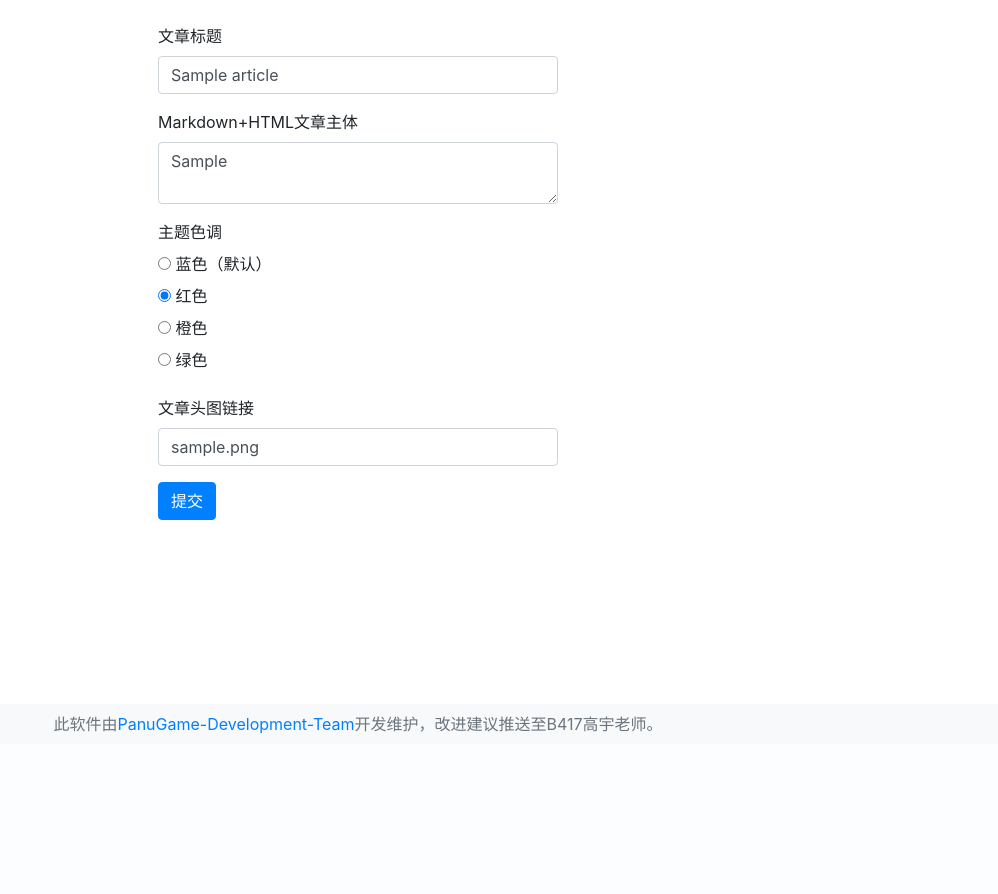
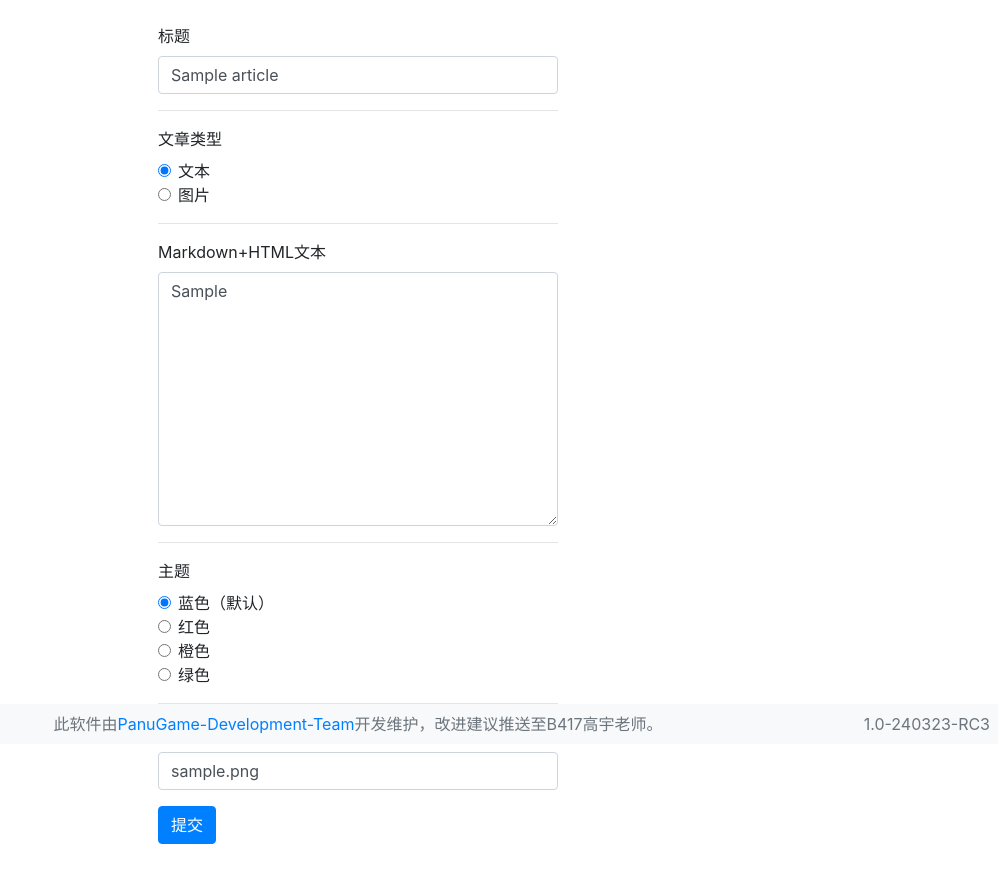
Before and after one commit to PanuGame-Development-Team/QAHumanityWebsite, a Flask app: page /change/?id=1 in a window 1280 px wide. Shown: the part 56-950 px from the top of the page, without its empty margins (282-1280 px from the left). Before the commit the page ends 790 px from the top, so only its background shows below. Run offline with Flask 3, Linux system fonts and the light colour scheme; the visitor is signed in with stand-in values (Sample User, id 1); tables that the repository leaves empty hold one stand-in row (values such as "Sample post"); some libraries are stand-ins or nearby versions.

Commit message:
1.0-240323-RC3

```diff
--- a/forms.py
+++ b/forms.py
@@ -5,9 +5,9 @@ class LoginForm(FlaskForm):
     yxid = StringField("云校账号",validators=[DataRequired(message="云校账号不能为空")])
     password = PasswordField("密码",validators=[DataRequired(message="密码不能为空")])
     submit = SubmitField("提交")
-class WriteForm(FlaskForm):
-    title = StringField("文章标题",validators=[DataRequired(message="文章标题不能为空")])
-    md = TextAreaField("Markdown+HTML文章主体",validators=[DataRequired(message="文章不能为空"),Length(min=10,message="不得小于10个字符")])
-    theme = RadioField("主题色调",choices=[(0,"蓝色（默认）"),(1,"红色"),(2,"橙色"),(3,"绿色")],default=0)
-    jumimg = StringField("文章头图链接",validators=[DataRequired(message="文章头图不能为空"),URL(message="文章头图不是链接")])
-    submit = SubmitField("提交")
+# class WriteForm(FlaskForm):
+#     title = StringField("文章标题",validators=[DataRequired(message="文章标题不能为空")])
+#     md = TextAreaField("Markdown+HTML文章主体",validators=[DataRequired(message="文章不能为空"),Length(min=10,message="不得小于10个字符")])
+#     theme = RadioField("主题色调",choices=[(0,"蓝色（默认）"),(1,"红色"),(2,"橙色"),(3,"绿色")],default=0)
+#     jumimg = StringField("文章头图链接",validators=[DataRequired(message="文章头图不能为空"),URL(message="文章头图不是链接")])
+#     submit = SubmitField("提交")
--- a/main.py
+++ b/main.py
@@ -6,6 +6,7 @@ from forms import *
 from markdown import markdown
 from lib import *
 from model import *
+from uuid import uuid4
 app = Flask(APP_NAME)
 app.secret_key = APP_SECRETKEY
 for config in APP_CONFIG:
@@ -25,15 +26,15 @@ def tagf(html,themeid):
     return html.format(theme=theme)
 @app.template_filter("del_tag")
 def deltag(html):
-    return html.translate({ord(i):None for i in "abcdefghijklmnopqrstuvwxyz1234567890 !-\"'<>/%\{\}=#.:"})
+    return html.translate({ord(i):None for i in "abcdefghijklmnopqrstuvwxyz1234567890 !-\"'<>/%\{\}=#.:;"})
 def render_markdown(string):
     return markdown(string,extensions=mdmodules,extension_configs=mdconfigs)
 @app.route("/",methods=["GET"])
 def index():
     if session.get("logged_in"):
-        dic = {"user":session.get("user"),"uid":session.get("uid")}
+        dic = {"user":session.get("user"),"uid":session.get("uid"),"version":APP_VERSION}
     else:
-        dic = {}
+        dic = {"version":APP_VERSION}
     try:
         id = int(request.args.get("id",-1))
     except ValueError:
@@ -97,40 +98,66 @@ def login():
             else:
                 flash("登录失败，可能因为密码错误或无法连接云校","danger")
                 return redirect("/login/")
-    return render_template("login.html",form=form)
+    return render_template("login.html",form=form,version=APP_VERSION)
 @app.route("/write/",methods=["GET","POST"])
 def write():
     if session.get("logged_in"):
-        dic = {"user":session.get("user"),"uid":session.get("uid")}
+        dic = {"user":session.get("user"),"uid":session.get("uid"),"version":APP_VERSION}
     else:
         return redirect("/login/")
-    form = WriteForm()
-    if form.validate_on_submit():
-        title = form.title.data
-        md = form.md.data
-        theme = form.theme.data
-        jumimg = form.jumimg.data
-        author = session.get("user")
-        time = datetime.now()
-        article = Article()
-        article.title = title
-        article.html = render_markdown(md)
-        article.theme = theme
-        article.jumimg = jumimg
-        article.author = author
-        article.time = time
+    if request.method == "GET":
+        return render_template("write.html",**dic)
+    if "type" in request.form:
+        if request.form["type"] == "0" and lin(["title","md","theme","jumimg"],request.form):
+            title = request.form["title"]
+            md = request.form["md"]
+            theme = int(request.form["theme"])
+            jumimg = request.form["jumimg"]
+            author = session.get("user")
+            time = datetime.now()
+            article = Article()
+            article.title = title
+            article.html = render_markdown(md)
+            article.theme = theme
+            article.jumimg = jumimg
+            article.author = author
+            article.time = time
+        elif request.form["type"] == "1" and lin(["title","jumimg"],request.form) and "files" in request.files:
+            title = request.form["title"]
+            jumimg = request.form["jumimg"]
+            files = request.files.getlist("files")
+            author = session.get("user")
+            html = ""
+            for file in files:
+                fileext = file.filename.strip().split(".")[-1].lower()
+                if fileext in ["jpg","png","jpeg","gif","mp4","mov"]:
+                    uuid = uuid4().hex
+                    file.save(open(f"static/uploads/{uuid}.{fileext}","wb"))
+                    if fileext in ["jpg","png","jpeg","gif"]:
+                        html += f"<img style=\"width:100%;\" src=\"/static/uploads/{uuid}.{fileext}\"/>"
+                    else:
+                        html += f"<video style=\"width:100%;\" src=\"/static/uploads/{uuid}.{fileext}\"/>"
+            time = datetime.now()
+            article = Article()
+            article.title = title
+            article.html = html
+            article.theme = 0
+            article.author = author
+            article.time = time
+        else:
+            abort(404)
         User.query.filter(User.realname == author).update({"count":User.count + 1})
         db.session.add(article)
         db.session.commit()
         flash("发布成功","success")
         return redirect(f"/?id={article.id}")
-    return render_template("write.html",form=form,**dic)
+    abort(404)
 @app.route("/author/",methods=["GET"])
 def author():
     if session.get("logged_in"):
-        dic = {"user":session.get("user"),"uid":session.get("uid")}
+        dic = {"user":session.get("user"),"uid":session.get("uid"),"version":APP_VERSION}
     else:
-        dic = {}
+        dic = {"version":APP_VERSION}
     if "id" in request.args:
         try:
             author = User.query.get(int(request.args.get("id")))
@@ -162,7 +189,7 @@ def recommend():
 @app.route("/change/",methods=["GET","POST"])
 def change():
     if session.get("logged_in"):
-        dic = {"user":session.get("user"),"uid":session.get("uid")}
+        dic = {"user":session.get("user"),"uid":session.get("uid"),"version":APP_VERSION}
     else:
         flash("请先登录","warning")
         return redirect("/login/")
@@ -172,25 +199,37 @@ def change():
         except ValueError:
             abort(404)
     if article and article.author == dic["user"]:
-        form = WriteForm()
-        if form.validate_on_submit():
-            title = form.title.data
-            md = form.md.data
-            theme = form.theme.data
-            jumimg = form.jumimg.data
-            article.title = title
-            article.html = render_markdown(md)
-            article.theme = theme
-            article.jumimg = jumimg
-            db.session.commit()
-            flash("修改成功","success")
-            return redirect(f"/?id={article.id}")
-        form.title.default = article.title
-        form.md.default = article.html
-        form.theme.default = article.theme
-        form.jumimg.default = article.jumimg
-        form.process()
-        return render_template("write.html",form=form,**dic)
+        if request.method == "GET":
+            return render_template("write.html",**dic,basetext=article.html,basetitle=article.title,basejumimg=article.jumimg)
+        if "type" in request.form:
+            if request.form["type"] == "0" and lin(["title","md","theme","jumimg"],request.form):
+                title = request.form["title"]
+                md = request.form["md"]
+                theme = int(request.form["theme"])
+                jumimg = request.form["jumimg"]
+                article.title = title
+                article.html = render_markdown(md)
+                article.theme = theme
+                article.jumimg = jumimg
+            elif request.form["type"] == "1" and lin(["title","jumimg"],request.form) and "files" in request.files:
+                title = request.form["title"]
+                jumimg = request.form["jumimg"]
+                files = request.files.getlist("files")
+                html = ""
+                for file in files:
+                    fileext = file.filename.strip().split(".")[-1].lower()
+                    if fileext in ["jpg","png","jpeg","gif","mp4","mov"]:
+                        uuid = uuid4().hex
+                        file.save(open(f"static/uploads/{uuid}.{fileext}","wb"))
+                        if fileext in ["jpg","png","jpeg","gif"]:
+                            html += f"<img style=\"width:100%;\" src=\"/static/uploads/{uuid}.{fileext}\"/>"
+                        else:
+                            html += f"<video style=\"width:100%;\" src=\"/static/uploads/{uuid}.{fileext}\"/>"
+                article.title = title
+                article.html = html
+                article.jumimg = jumimg
+            else:
+                abort(404)
     elif article:
         flash("您不能修改别人发布的文章","danger")
         return redirect(f"/?id={article.id}")
@@ -217,9 +256,9 @@ def delete():
 @app.route("/about/",methods=["GET"])
 def about():
     if session.get("logged_in"):
-        dic = {"user":session.get("user"),"uid":session.get("uid")}
+        dic = {"user":session.get("user"),"uid":session.get("uid"),"version":APP_VERSION}
     else:
-        dic = {}
+        dic = {"version":APP_VERSION}
     return render_template("about.html",**dic,fluid=True)
 if __name__ == "__main__":
     app.run(HOST,PORT,DEBUG)
--- /dev/null
+++ b/manage.py
@@ -0,0 +1,5 @@
+from main import app
+from flask_migrate import Migrate
+# from flask_script import Manager,Server
+from model import *
+migrate = Migrate(app,db)
--- a/settings.py
+++ b/settings.py
@@ -1,5 +1,5 @@
 APP_NAME = "Humanity Website"
-APP_VERSION = "1.0-240316-RC2"
+APP_VERSION = "1.0-240323-RC3"
 TEACHERS = ["高宇","李红红","仇巧云"]
 APP_SECRETKEY = "7B6X8SRPUVHCQCYXQS5BT7BK2DDVDVR16HXF1XMIMIQ24TX6B4KEZKUFCVSV3X4P"
 APP_CONFIG = {"SQLALCHEMY_DATABASE_URI":"sqlite:///db.sqlite3",
--- a/templates/write.html
+++ b/templates/write.html
@@ -1,16 +1,67 @@
 {%extends '_base.html'%}
 {%block contents%}
-{% import 'bootstrap/wtf.html' as wtf %}
 <center>
     <div style="max-width:400px;text-align:left;">
-        <form action="" method="POST">
-            {{wtf.form_field(form.title)}}
-            {{wtf.form_field(form.md)}}
-            {{wtf.form_field(form.theme)}}
-            {{wtf.form_field(form.jumimg)}}
+        <form action="" method="POST" enctype="multipart/form-data">
+            <label>标题</label>
+            <div class="form-group">
+                <input type="text" class="form-control" name="title" value="{{basetitle}}">
+            </div>
+            <hr>
+            <label>文章类型</label>
+            <div class="form-check">
+                <input class="form-check-input" type="radio" name="type" value="0" id="text">
+                <label class="form-check-label">文本</label><br>
+                <input class="form-check-input" type="radio" name="type" value="1" id="image">
+                <label class="form-check-label">图片</label>
+            </div>
+            <hr>
+            <div class="form-group" id="fd1">
+                <label>Markdown+HTML文本</label>
+                <div class="form-group">
+                    <textarea class="form-control" name="md" rows="10">{{basetext}}</textarea>
+                </div>
+                <hr>
+                <label>主题</label>
+                <div class="form-check">
+                    <input class="form-check-input" type="radio" name="theme" value="0" checked>
+                    <label class="form-check-label">蓝色（默认）</label><br>
+                    <input class="form-check-input" type="radio" name="theme" value="1">
+                    <label class="form-check-label">红色</label><br>
+                    <input class="form-check-input" type="radio" name="theme" value="2">
+                    <label class="form-check-label">橙色</label><br>
+                    <input class="form-check-input" type="radio" name="theme" value="3">
+                    <label class="form-check-label">绿色</label><br>
+                </div>
+            </div>
+            <div class="form-group" id="fd2">
+                <label>图片/视频文件</label>
+                <input multiple type="file" name="files" class="form-control-file">
+            </div>
+            <hr>
+            <div class="form-group">
+                <label>文章头图链接</label>
+                <input type="text" class="form-control" name="jumimg" value="{{basejumimg}}" required>
+            </div>
             <button type="submit" class="btn btn-primary">提交</button>
-            {{ form.hidden_tag() }}
         </form>
     </div>
 </center>
+<script>
+    document.getElementById("text").onclick = function()
+    {
+        document.getElementById("fd1").style.display = "";
+        document.getElementById("fd2").style.display = "none";
+        document.getElementsByTagName("textarea")[0].required = true;
+        document.getElementsByName("image")[0].required = false;
+    };
+    document.getElementById("image").onclick = function()
+    {
+        document.getElementById("fd1").style.display = "none";
+        document.getElementById("fd2").style.display = "";
+        document.getElementsByTagName("textarea")[0].required = false;
+        document.getElementsByName("image")[0].required = true;
+    };
+    document.getElementById("text").click();
+</script>
 {%endblock%}
```
Also changed, not shown: lib.py (+7 -0 lines), 1 other file.
